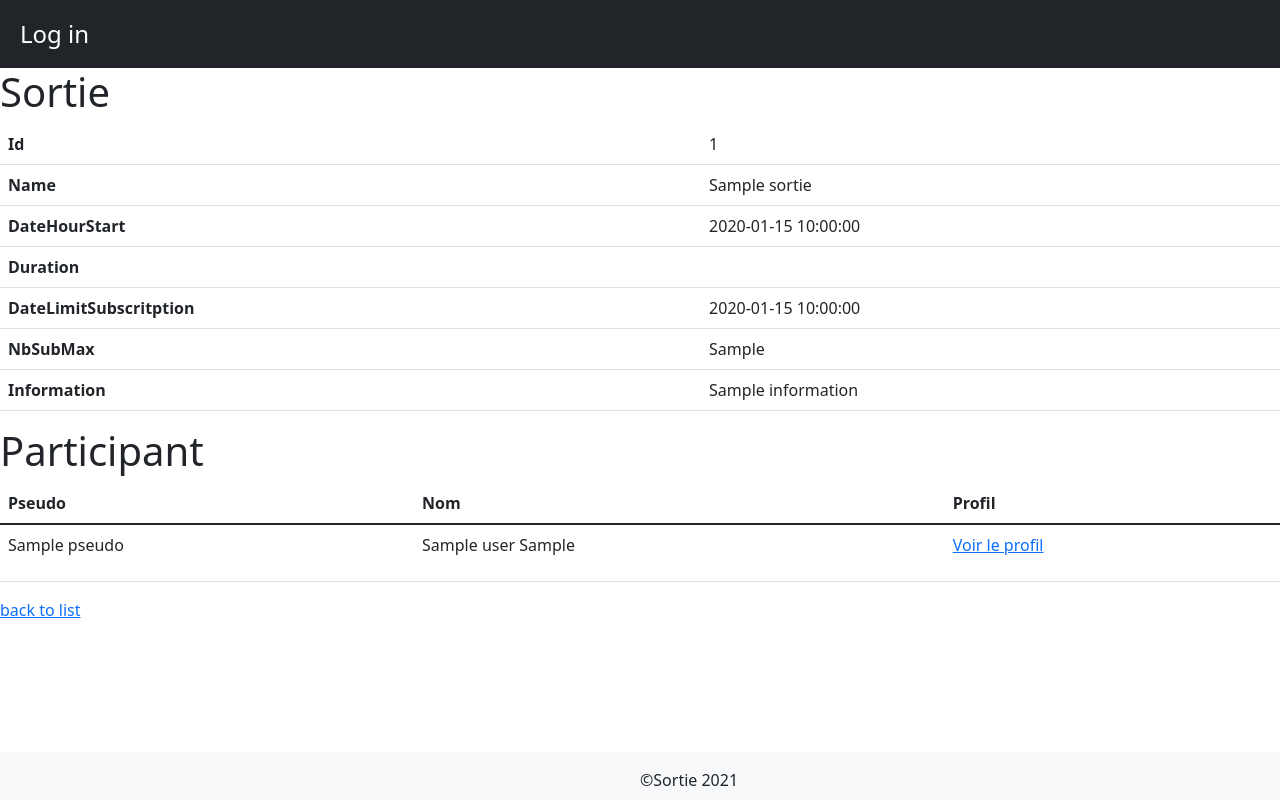
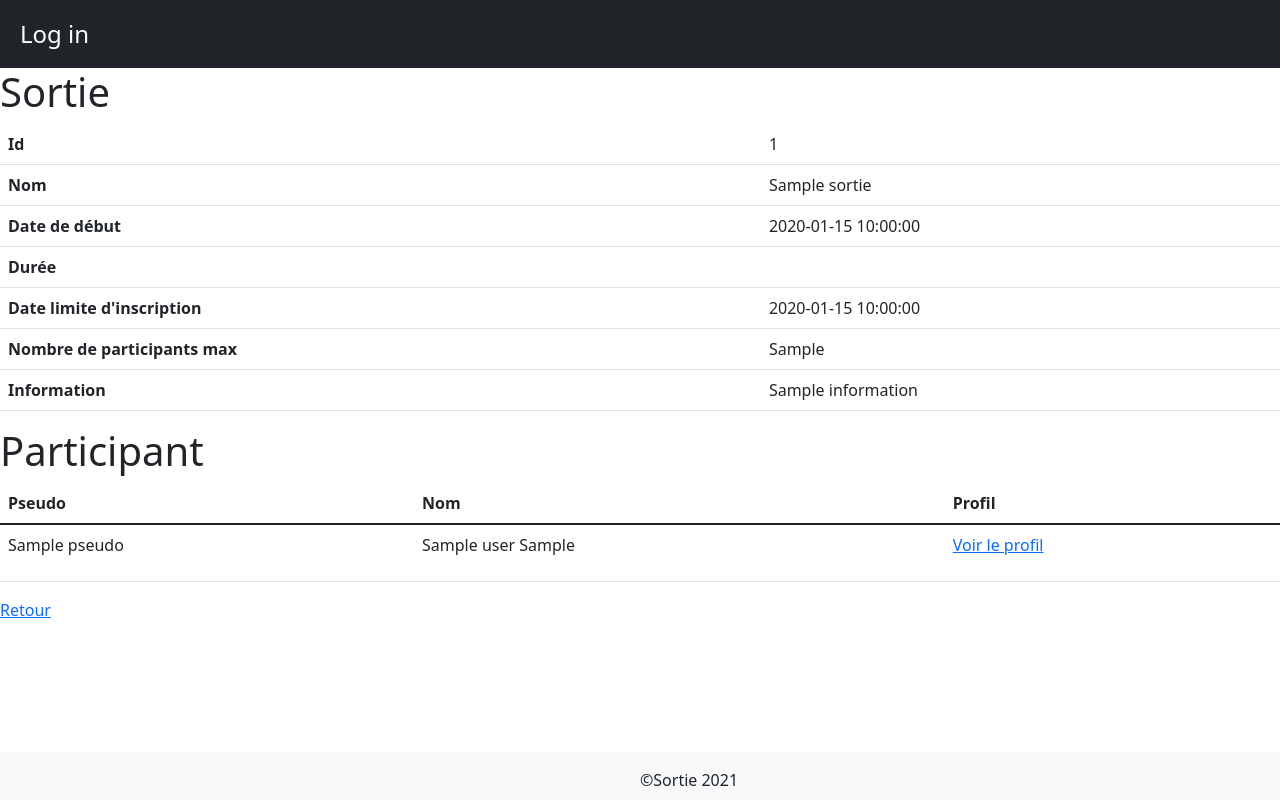
Before and after one commit to CorentinCathe/projet_sortie, a Symfony app: template templates/sortie/show.html.twig in a window 1280 px wide. Run offline with Twig, Linux system fonts and the light colour scheme; the template is opened without the code that fills it: most values are stand-ins (such as "Sample title", 1, 10 or a date in 2020); some libraries are stand-ins or nearby versions.

Commit message:
#commit changement nom label

```diff
--- a/templates/sortie/show.html.twig
+++ b/templates/sortie/show.html.twig
@@ -12,23 +12,23 @@
             <td>{{ sortie.id }}</td>
         </tr>
         <tr>
-            <th>Name</th>
+            <th>Nom</th>
             <td>{{ sortie.name }}</td>
         </tr>
         <tr>
-            <th>DateHourStart</th>
+            <th>Date de début</th>
             <td>{{ sortie.dateHourStart ? sortie.dateHourStart|date('Y-m-d H:i:s') : '' }}</td>
         </tr>
         <tr>
-            <th>Duration</th>
+            <th>Durée</th>
             <td>{{ sortie.duration ? sortie.duration.format('%y year(s), %m month(s), %d day(s)') : '' }}</td>
         </tr>
         <tr>
-            <th>DateLimitSubscritption</th>
+            <th>Date limite d'inscription</th>
             <td>{{ sortie.dateLimitSubscritption ? sortie.dateLimitSubscritption|date('Y-m-d H:i:s') : '' }}</td>
         </tr>
         <tr>
-            <th>NbSubMax</th>
+            <th>Nombre de participants max</th>
             <td>{{ sortie.nbSubMax }}</td>
         </tr>
         <tr>
@@ -74,15 +74,15 @@
     </tbody>
 </table>
 
-<a href="{{ path('sortie_index') }}">back to list</a>
+<a href="{{ path('sortie_index') }}">Retour</a>
 {% if app.user == sortie.organisator and sortie.status.type == 'Créée' %}
-<a href="{{ path('sortie_edit', {'id': sortie.id}) }}">edit</a>
+<a href="{{ path('sortie_edit', {'id': sortie.id}) }}">Modifier</a>
 {% endif %}
 {% if app.user not in users and users|length < sortie.nbSubMax and app.user and sortie.status.type == 'Ouverte' %} <a
-    href="{{ path('sign_in', {'id': sortie.id}) }}">Sign In</a>
+    href="{{ path('sign_in', {'id': sortie.id}) }}">S'inscrire</a>
     {% endif %}
     {% if app.user in users %}
-    <a href="{{ path('sign_out', {'id': sortie.id}) }}">Sign out</a>
+    <a href="{{ path('sign_out', {'id': sortie.id}) }}">Se désister</a>
     {% endif %}
     {{ include('sortie/_delete_form.html.twig') }}
     {% endblock %}
```
Also changed, not shown: templates/sortie/index.html.twig (+9 -9 lines).
